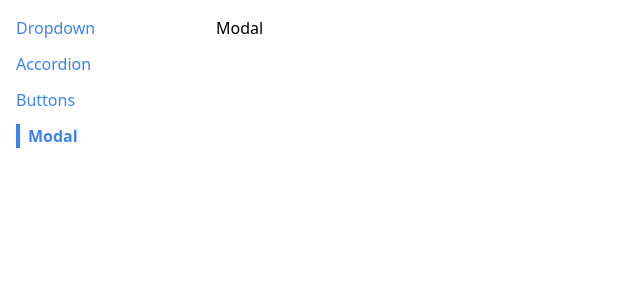
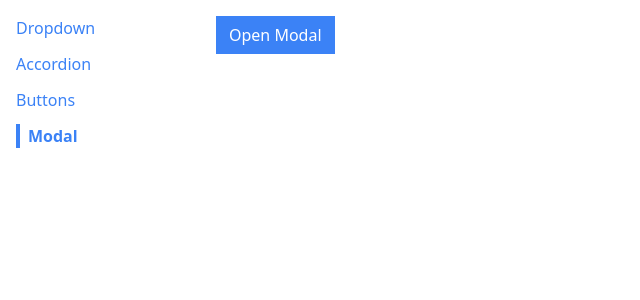
Before and after one commit to ElSmith7/react-menu-components, a React (Create React App) app: page /modal in a window 1280 px wide. Shown: the top 300 px of the page, without its empty margins (0-640 px from the left). Built offline with nearby package versions, Linux system fonts and the light colour scheme.

Commit message:
added css to modal

```diff
--- a/src/components/Modal.js
+++ b/src/components/Modal.js
@@ -1,5 +1,10 @@
 function Modal() {
-  return <div>Modal</div>;
+  return (
+    <div>
+      <div className="absolute inset-0 bg-gray-300 opacity-80"></div>
+      <div className="absolute inset-40 p-10 bg-white">Hello Test</div>
+    </div>
+  );
 }
 
 export default Modal;
--- a/src/pages/ModalPage.js
+++ b/src/pages/ModalPage.js
@@ -1,7 +1,21 @@
+import { useState } from "react";
 import Modal from "../components/Modal";
+import Button from "../components/Button";
+function ModalPage() {
+  const [showModal, setShowModal] = useState(false);
 
-function ModalPage() {
-  return <Modal />;
+  const handleClick = () => {
+    setShowModal(true);
+  };
+
+  return (
+    <div>
+      <Button onClick={handleClick} primary>
+        Open Modal
+      </Button>
+      {showModal && <Modal />}
+    </div>
+  );
 }
 
 export default ModalPage;
```
